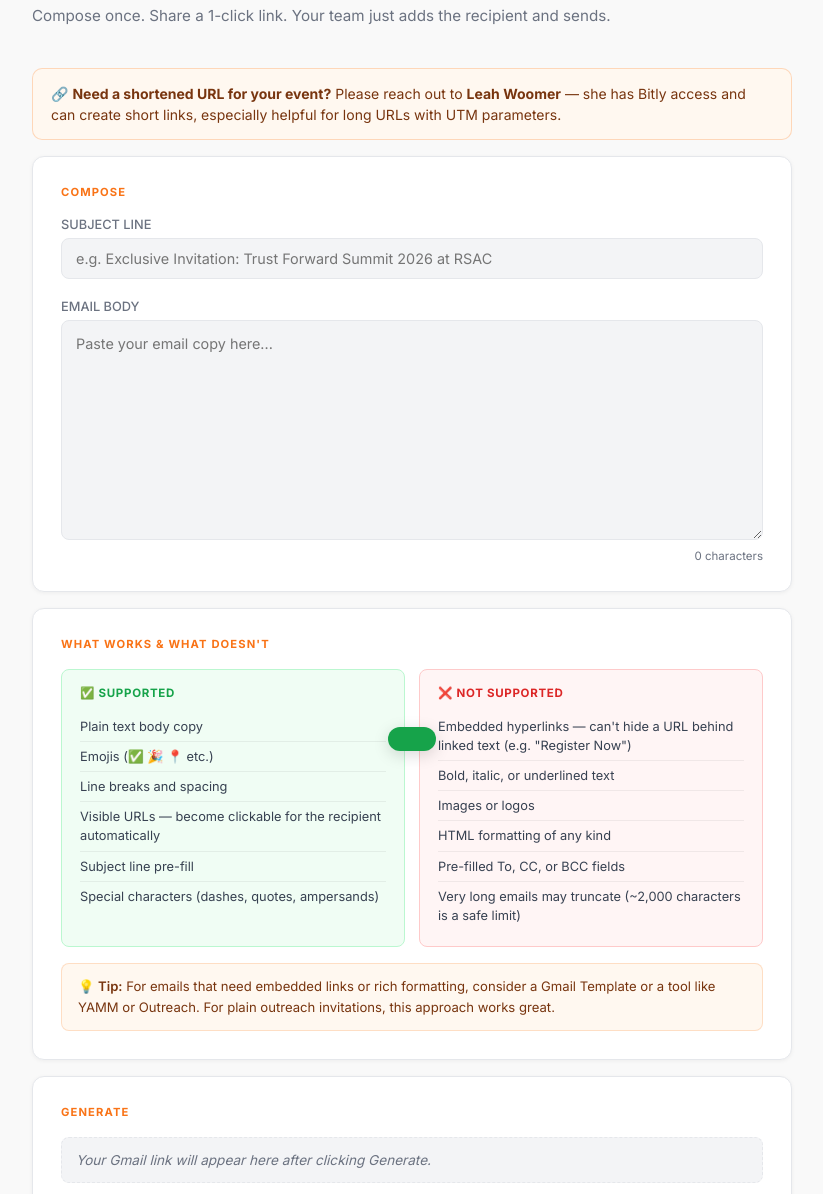
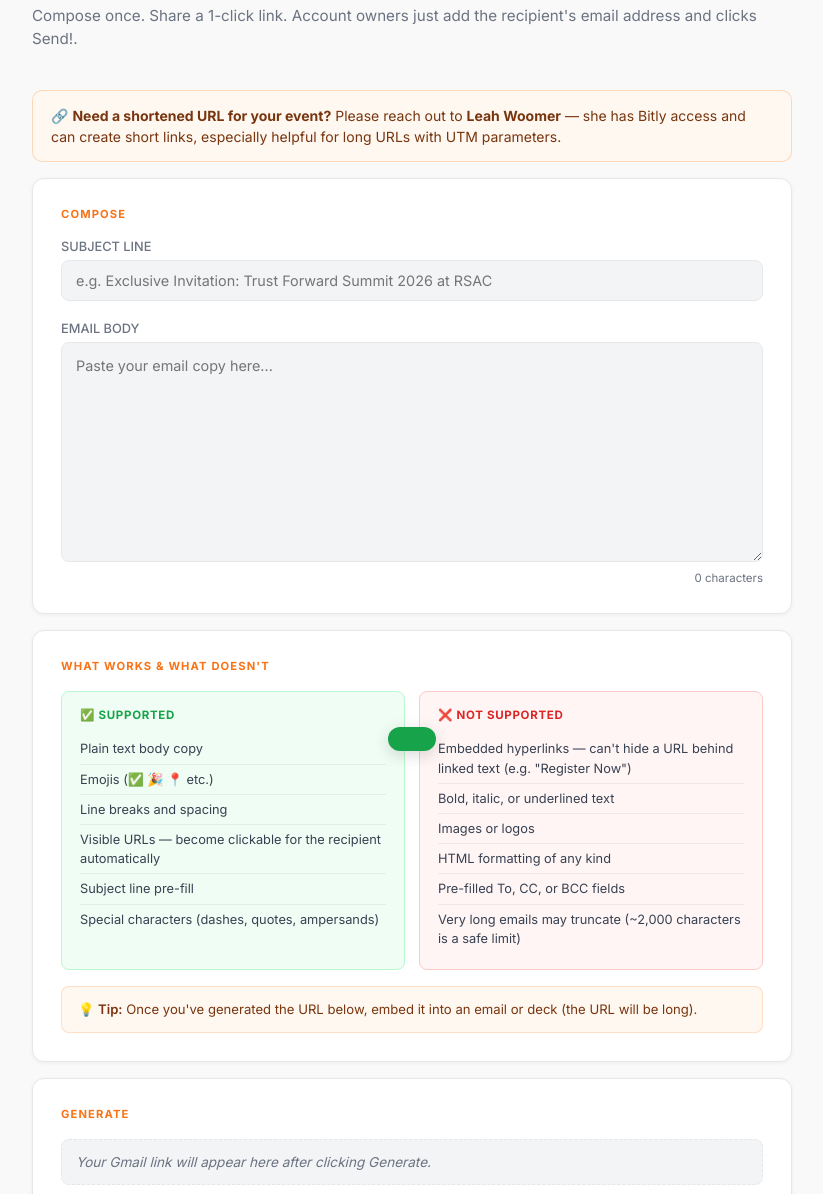
Before and after one commit to lwoomer/gmail-link-generator, a plain HTML site: page index.html in a window 1280 px wide. Shown: the part 99-1293 px from the top of the page, without its empty margins (228-1051 px from the left). Drawn offline with Linux system fonts and the light colour scheme.

Commit message:
Update index.html

```diff
--- a/index.html
+++ b/index.html
@@ -303,7 +303,7 @@
 <div class="container">
   <header>
     <h1>Gmail Link Generator</h1>
-    <p>Compose once. Share a 1-click link. Your team just adds the recipient and sends.</p>
+    <p>Compose once. Share a 1-click link. Account owners just add the recipient's email address and clicks Send!.</p>
   </header>
 
   <!-- NOTICE BANNER -->
@@ -352,7 +352,7 @@
         </ul>
       </div>
     </div>
-    <div class="lim-tip">💡 <strong>Tip:</strong> For emails that need embedded links or rich formatting, consider a Gmail Template or a tool like YAMM or Outreach. For plain outreach invitations, this approach works great.</div>
+    <div class="lim-tip">💡 <strong>Tip:</strong> Once you've generated the URL below, embed it into an email or deck (the URL will be long).</div>
   </div>
 
   <!-- GENERATE -->
```
